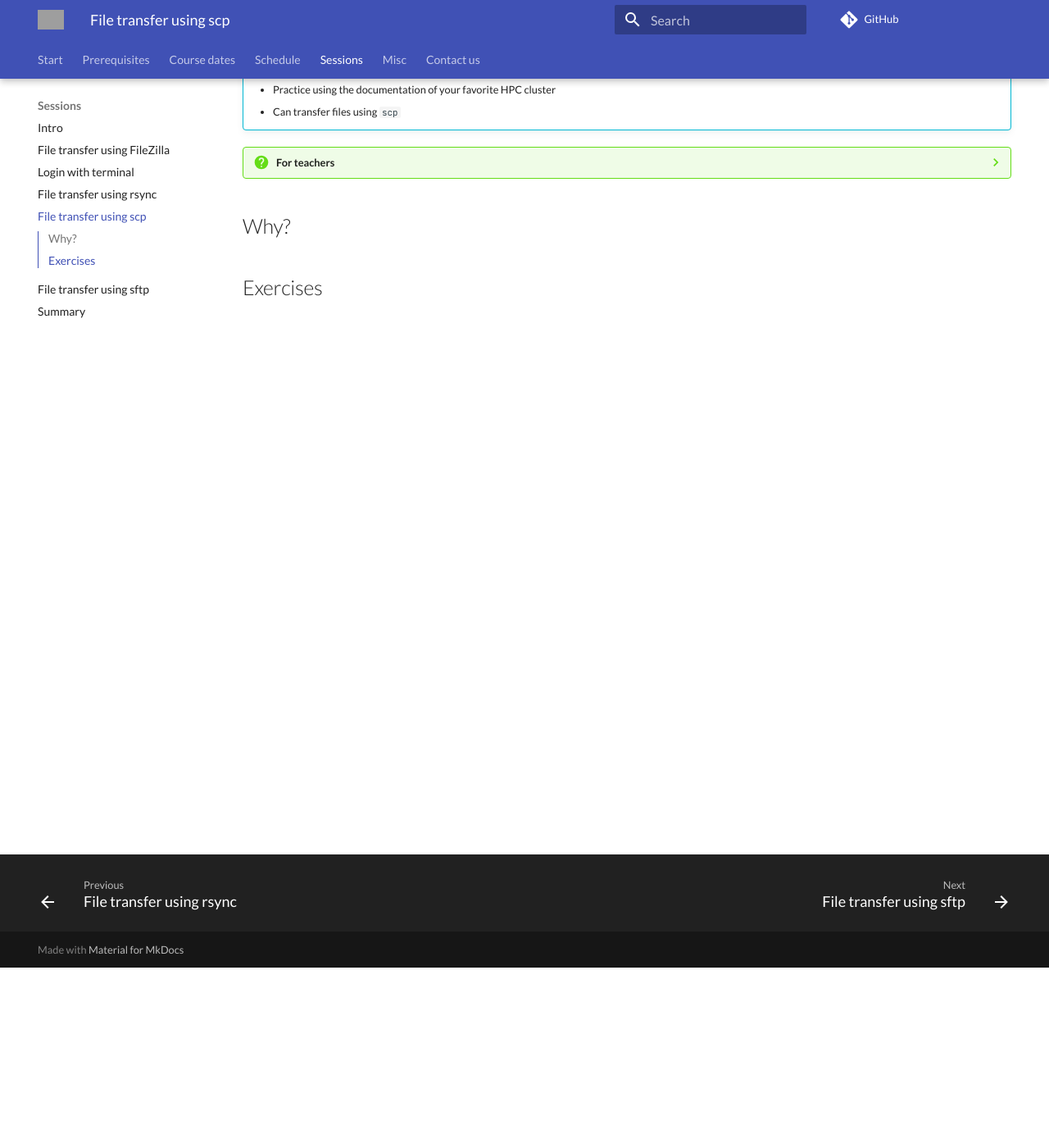
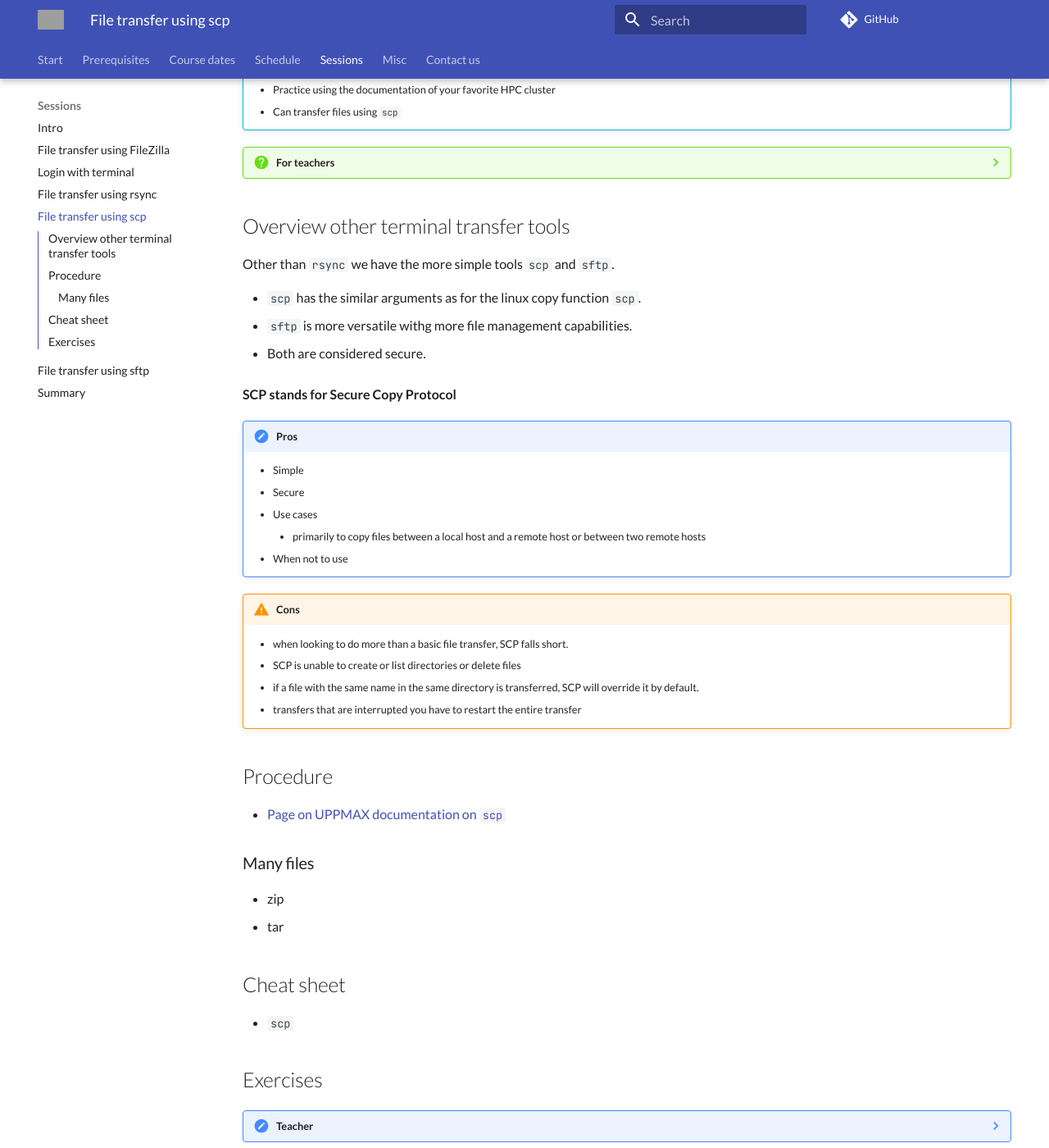
Before and after one commit to UPPMAX/naiss_file_transfer_course, an MkDocs documentation site: the page built from docs/sessions/scp/README.md, in a window 1280 px wide and 1400 px high, scrolled down 220 px. Shown: the whole window at 82% size. Built offline with MkDocs 1.6.1 and Material for MkDocs 9.7.7, drawn with Linux system fonts in a browser that asks for light colours; comment, search, counter and statistics services are not loaded; some of the changed text lies outside the part shown; grey boxes are pictures that could not be loaded.

Commit message:
README.md more material

```diff
--- a/docs/sessions/scp/README.md
+++ b/docs/sessions/scp/README.md
@@ -30,6 +30,55 @@ tags:
     - Who has heard of `scp`?
     - Who has already used `scp`?
 
-## Why?
+## Overview other terminal transfer tools
+
+Other than ``rsync`` we have the more simple tools ``scp`` and ``sftp``.
+
+- ``scp`` has the similar arguments as for the linux copy function ``scp``.
+- ``sftp`` is more versatile withg more file management capabilities.
+
+- Both are considered secure.
+
+**SCP stands for Secure Copy Protocol**
+
+!!! note "Pros"
+
+    - Simple
+    - Secure
+    - Use cases
+        - primarily to copy files between a local host and a remote host or between two remote hosts
+    - When not to use
+
+!!! warning "Cons"
+
+    - when looking to do more than a basic file transfer, SCP falls short.
+    - SCP is unable to create or list directories or delete files
+    - if a file with the same name in the same directory is transferred, SCP will override it by default.
+    - transfers that are interrupted  you have to restart the entire transfer
+
+## Procedure
+
+- [Page on UPPMAX documentation on ``scp``](https://docs.uppmax.uu.se/software/rackham_file_transfer_using_scp/)
+
+### Many files
+
+- zip
+- tar
+
+## Cheat sheet
+
+- ``scp``
 
 ## Exercises
+
+???- note "Teacher"
+
+     prepare examples with one file and many files
+
+???+ Exercise 1: Upload
+
+???+ Exercise 2: Download
+
+???+ Exercise 3: Directory
+
+???+ Exercise 4: Compressed directory
```
